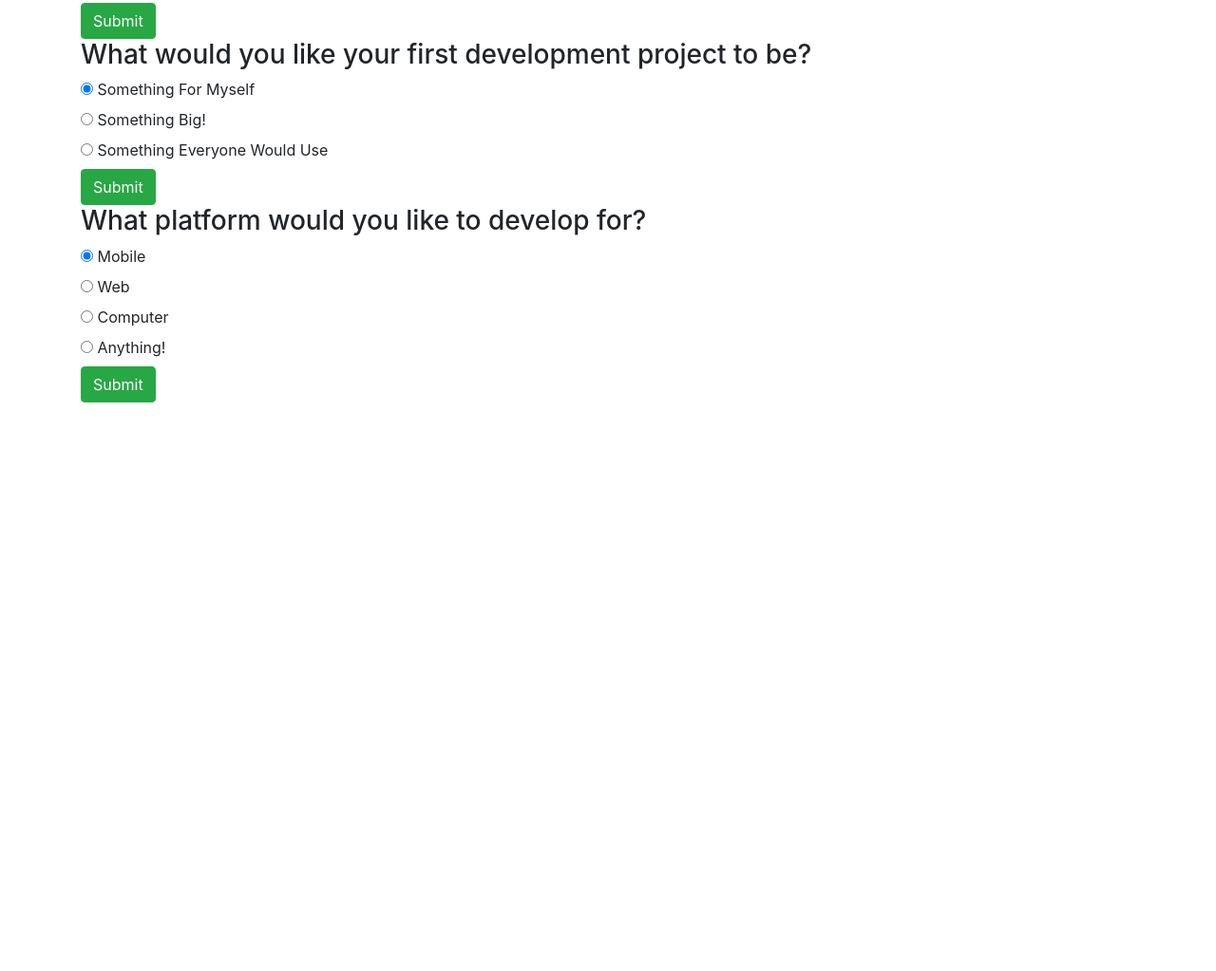
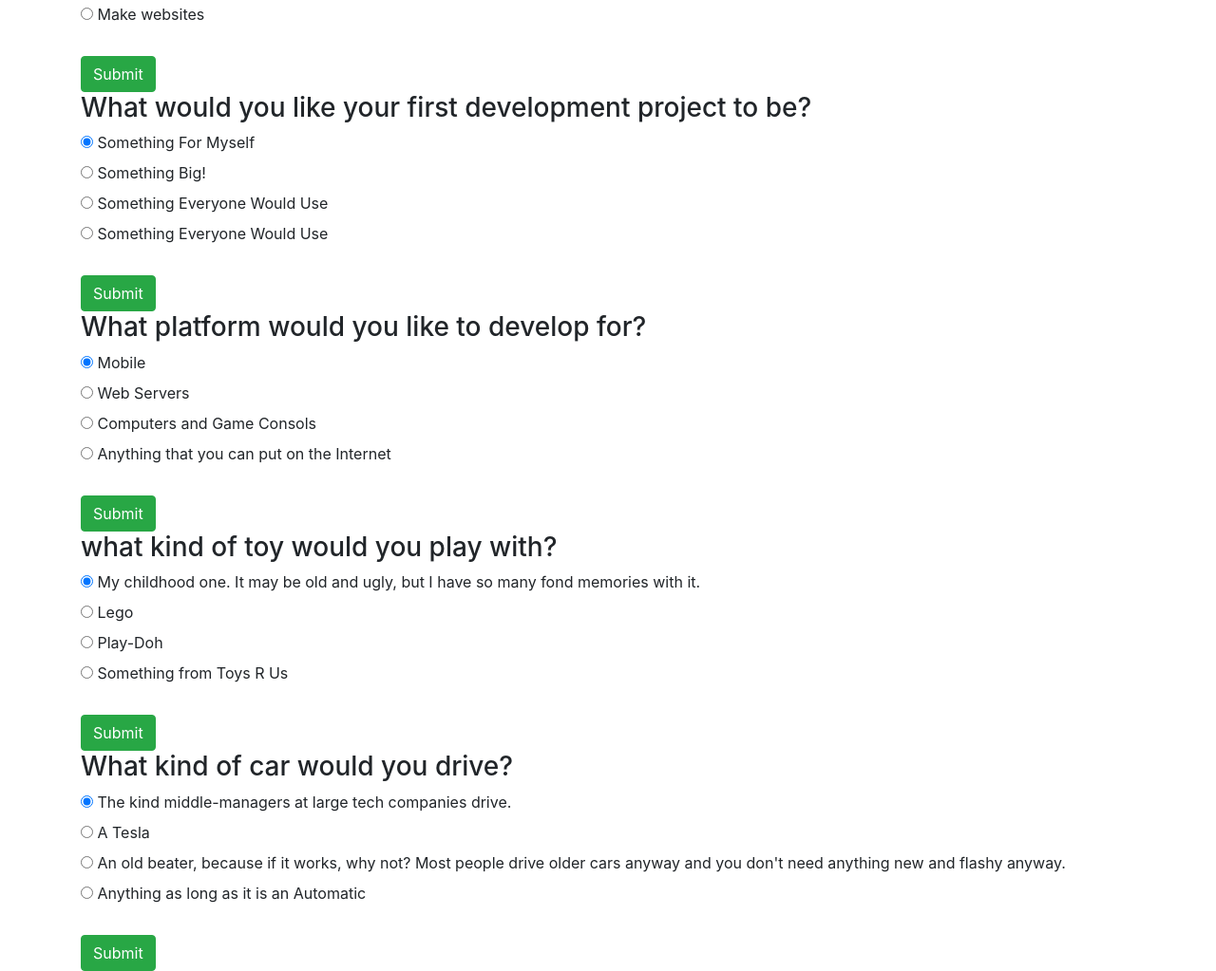
Before and after one commit to MCStuart/Epicodus-Track-Quiz, a plain HTML site: page index.html in a window 1280 px wide. Shown: the part 439-1462 px from the top of the page at 95% size. Before the commit the page ends 863 px from the top, so only its background shows below. Drawn offline with nearby package versions, Linux system fonts and the light colour scheme.

Commit message:
add 5 questions total, start building jQuery logic for interp of form submission

```diff
--- a/index.html
+++ b/index.html
@@ -3,7 +3,7 @@
   <head>
     <link rel="stylesheet" href="css/bootstrap.css">
     <link rel="stylesheet" href="css/styles.css">
-    <script src="js/jquery-1.9.1.js"></script>
+    <script src="js/jquery-3.3.1.js"></script>
     <script src="js/scripts.js"></script>
     <title>Coding Quiz</title>
   </head>
@@ -16,77 +16,146 @@
           <p>With so many languages for programming these days, it can be confusing to know where to start. Every language has its own strengths and weaknesses and I can be inpossible to know which is which. Take this quiz to help find out what language is best for you.</p>
         </blockquote>
       </div>
+      <!-- Question 1 -->
       <div class="radio">
         <h3>Why do you want to learn how to code?</h3>
         <label>
-          <input type="radio" name="q1" value="ruby" checked>
+          <input type="radio" name="q1Anwer" value="ruby" checked>
           Join/Found A Startup
         </label>
       </div>
       <div class="radio">
         <label>
-          <input type="radio" name="q1" value="cSharp PHP">
+          <input type="radio" name="q1Answer" value="cSharp">
           Become A Professional Developer
         </label>
       </div>
       <div class="radio">
         <label>
-          <input type="radio" name="q1" value="java">
+          <input type="radio" name="q1Answer" value="java">
           Learn Another Skill That I Can Use For Anything
         </label>
-        <br>
-        <button type="button" class="btn btn-success" id="q1btn">Submit</button>
       </div>
-
+      <div class="radio">
+        <label>
+          <input type="radio" name="q1Answer" value="php">
+          Make websites
+        </label>
+      </div>
+      <br>
+      <button type="button" class="btn btn-success" id="q1btn">Submit</button>
+      <!-- Question 2 -->
       <div class="radio">
         <h3>What would you like your first development project to be?</h3>
         <label>
-          <input type="radio" name="q2" value="java " checked>
+          <input type="radio" name="q2Answer" value="java" checked>
           Something For Myself
         </label>
       </div>
       <div class="radio">
         <label>
-          <input type="radio" name="q2" value="cSharp">
+          <input type="radio" name="q2Answer" value="cSharp">
           Something Big!
         </label>
       </div>
       <div class="radio">
         <label>
-          <input type="radio" name="q2" value="ruby PHP">
+          <input type="radio" name="q2Answer" value="ruby">
           Something Everyone Would Use
         </label>
-        <br>
-        <button type="button" class="btn btn-success" id="q2btn">Submit</button>
       </div>
-
+      <div class="radio">
+        <label>
+          <input type="radio" name="q2Answer" value="php">
+          Something Everyone Would Use
+        </label>
+      </div>
+      <br>
+      <button type="button" class="btn btn-success" id="q2btn">Submit</button>
+      <!-- Question 3 -->
       <div class="radio">
         <h3>What platform would you like to develop for?</h3>
         <label>
-          <input type="radio" name="q3" value="java" checked>
+          <input type="radio" name="q3Answer" value="java" checked>
           Mobile
         </label>
       </div>
       <div class="radio">
         <label>
-          <input type="radio" name="q3" value="PHP ruby">
-          Web
+          <input type="radio" name="q3Answer" value="PHP">
+          Web Servers
         </label>
       </div>
       <div class="radio">
         <label>
-          <input type="radio" name="q3" value="cSharp">
-          Computer
+          <input type="radio" name="q3Answer" value="cSharp">
+          Computers and Game Consols
         </label>
       </div>
       <div class="radio">
         <label>
-          <input type="radio" name="q3" value="java">
-          Anything!
+          <input type="radio" name="q3Answer" value="ruby">
+          Anything that you can put on the Internet
         </label>
-        <br>
-        <button type="button" class="btn btn-success" id="q3btn">Submit</button>
       </div>
+      <br>
+      <button type="button" class="btn btn-success" id="q3btn">Submit</button>
+      <!-- Question 4 -->
+      <div class="radio">
+        <h3>what kind of toy would you play with?</h3>
+        <label>
+          <input type="radio" name="q4Anwer" value="PHP" checked>
+          My childhood one. It may be old and ugly, but I have so many fond memories with it.
+        </label>
+      </div>
+      <div class="radio">
+        <label>
+          <input type="radio" name="q4Answer" value="java">
+          Lego
+        </label>
+      </div>
+      <div class="radio">
+        <label>
+          <input type="radio" name="q4Answer" value="ruby">
+          Play-Doh
+        </label>
+      </div>
+      <div class="radio">
+        <label>
+          <input type="radio" name="q4Answer" value="cSharp">
+          Something from Toys R Us
+        </label>
+      </div>
+      <br>
+      <button type="button" class="btn btn-success" id="q4btn">Submit</button>
+      <!-- Question 5 -->
+      <div class="radio">
+        <h3>What kind of car would you drive?</h3>
+        <label>
+          <input type="radio" name="q5Anwer" value="cSharp" checked>
+          The kind middle-managers at large tech companies drive.
+        </label>
+      </div>
+      <div class="radio">
+        <label>
+          <input type="radio" name="q5Answer" value="ruby">
+          A Tesla
+        </label>
+      </div>
+      <div class="radio">
+        <label>
+          <input type="radio" name="q5Answer" value="PHP">
+          An old beater, because if it works, why not? Most people drive older cars anyway and you don't need anything new and flashy anyway.
+        </label>
+      </div>
+      <div class="radio">
+        <label>
+          <input type="radio" name="q5Answer" value="java">
+          Anything as long as it is an Automatic
+        </label>
+      </div>
+      <br>
+      <button type="button" class="btn btn-success" id="q5btn">Submit</button>
 
       <div class="card" style="width: 18rem;">
         <img class="card-img-top" src="img/java-logo.png" alt="The Java programming language logo">
--- a/js/scripts.js
+++ b/js/scripts.js
@@ -1,3 +1,28 @@
 $(document).ready(function() {
+  $("input[type='button']").click(function(){
+    var radioValue = $("input[name=q1Answer]:checked").val();
+    var answer1 = q1Answer;
+    var answer2 = q2Answer;
+    var answer3 = q3Answer;
+    var answer4 = q4Answer;
+    var answer5 = q5Answer;
 
+    console.log(q1Answer)
+    console.log(q2Answer)
+    console.log(q3Answer)
+    console.log(q4Answer)
+    console.log(q5Answer)
+  });
 });
+      // alert("You might be best suited for these tracks: ");
+      // alert(answer1);
+      // alert(answer2);
+      // alert(answer3);
+      //
+      // if (answer1 != answer4) { // If answer1 and answer4 have the same answers, then this can have same answer
+      //   alert(answer4);
+      // }
+      // if (answer1 != answer3 && answer2 != answer3) {
+      //   alert(answer3);
+      // }
+      //
```
Also changed, not shown: 1 other file.
